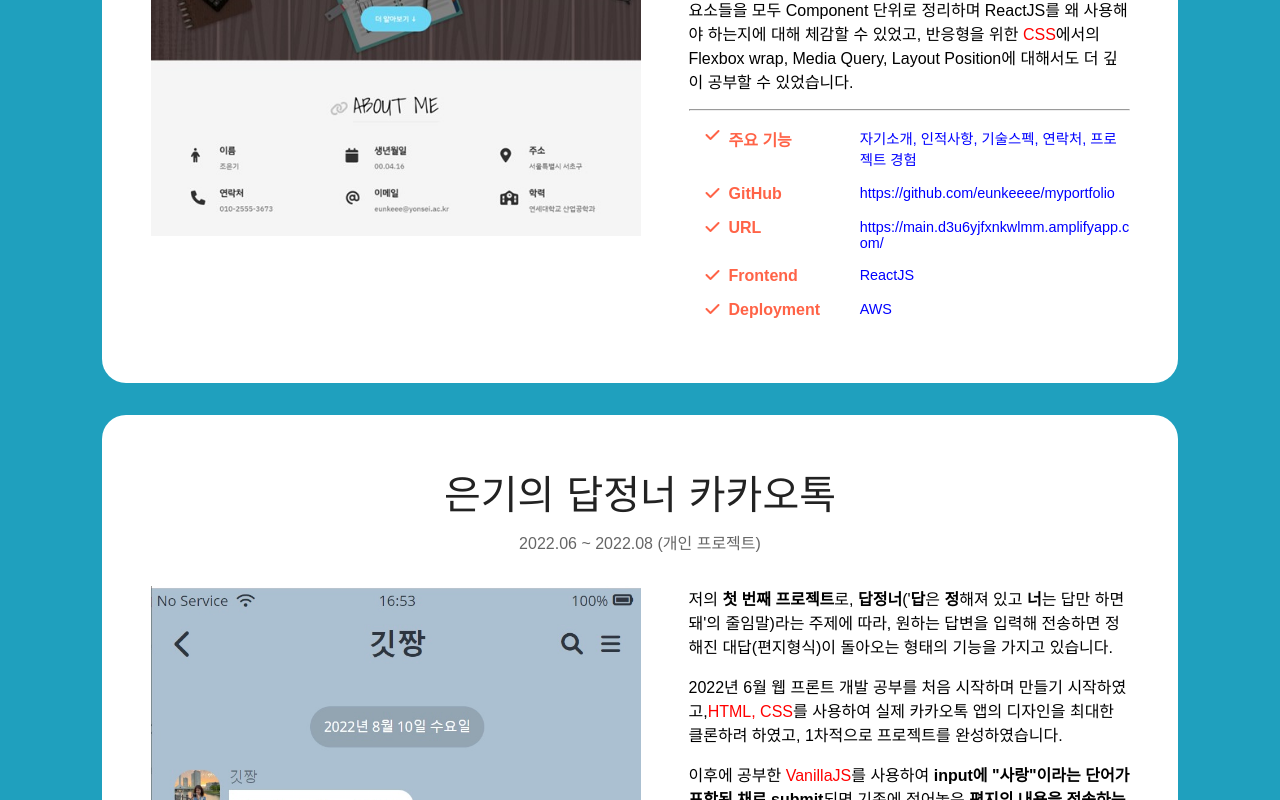
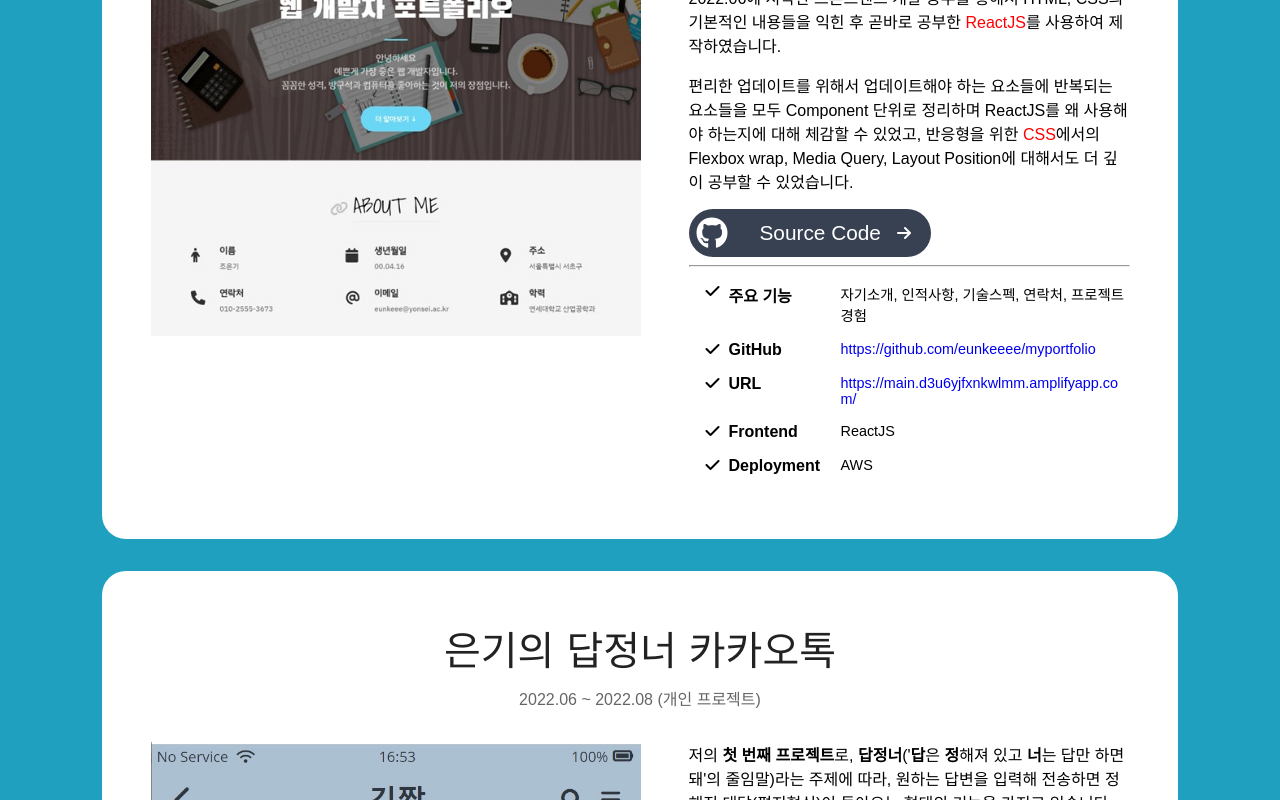
Before and after one commit to eunkeeee/myportfolio, a React (Create React App) app: page / in a window 1280 px wide. Shown: the part 2840-3640 px from the top of the page. Built offline with nearby package versions, Linux system fonts and the light colour scheme; a web font is replaced by a local one.

Commit message:
코드 정리하기

```diff
--- a/src/components/ProjectElement.js
+++ b/src/components/ProjectElement.js
@@ -26,6 +26,14 @@
         </div>
         <div className={styles.descriptions}>
           <div className={styles.MainDescription}>{MainDescription}</div>
+          {/* 소스코드 바로가기 버튼 */}
+          <a href={gitHubLink} target="_blank">
+            <button className={styles.btn}>
+              <i class="fa-brands fa-github"></i>
+              <div>Source Code</div>
+              <i class="fa-solid fa-arrow-right"></i>
+            </button>
+          </a>
           <hr />
           <ul className="fa-ul">
             <li className={styles.li}>
@@ -89,15 +97,6 @@
           </ul>
         </div>
       </div>
-      {/* <img className={styles.img} src={imgSrc} />
-      <h4>{subtitle}</h4>
-      <a target="_blank" href={gitHubLink}>
-        GitHub 바로가기
-      </a>
-      <div className={styles.props}>
-        <h5>ReactJS</h5>
-        <h5>개인</h5>
-      </div> */}
     </div>
   );
 };
--- a/src/components/ProjectElement.module.css
+++ b/src/components/ProjectElement.module.css
@@ -47,26 +47,43 @@
   font-family: var(--ko-article);
   width: 45%;
 }
-
+.btn {
+  border: none;
+  background-color: #384152;
+  color: white;
+  font-size: 1.3rem;
+  line-height: 1.25rem;
+  padding: 0.5rem 1.25rem 0.5rem 0.5rem;
+  display: flex;
+  justify-content: space-between;
+  align-items: center;
+  border-radius: calc(1.25rem + 1rem);
+}
+.btn i:first-child {
+  font-size: 2rem;
+  margin-right: 2rem;
+}
+.btn i:last-child {
+  margin-left: 1rem;
+  font-size: 1rem;
+}
 .li {
   display: flex;
   margin-bottom: 1rem;
 }
 .li div:first-child {
-  width: 8.2rem;
+  width: 7rem;
   font-weight: 900;
   font-size: 1rem;
   vertical-align: top;
-  color: tomato;
   flex-shrink: 1;
 }
 .li > div:last-child,
 .li > div:last-child * {
   font-weight: 400;
   font-size: 0.9rem;
-  width: calc(100% - 8.2rem);
+  width: calc(100% - 7rem);
   word-break: break-all;
-  color: blue;
   flex-shrink: 2;
 }
 .urlDeco {
--- a/src/components/Skill.module.css
+++ b/src/components/Skill.module.css
@@ -11,7 +11,8 @@
   transition: all 0.4s;
 }
 .tech:hover {
-  transform: translateY(5px);
+  transform: var(--getting-bigger);
+  box-shadow: 0.7rem 0.7rem 0.3rem var(--light-background-color);
 }
 .title {
   padding-bottom: 0.5rem;
--- a/src/screens/Archiving.module.css
+++ b/src/screens/Archiving.module.css
@@ -26,7 +26,7 @@
   transition: all 0.4s;
 }
 .element:hover {
-  transform: translateY(5px);
+  transform: var(--getting-bigger);
 }
 .elementImg {
   width: 100%;
--- a/src/screens/Skills.js
+++ b/src/screens/Skills.js
@@ -14,6 +14,7 @@
               <div>
                 <img src="https://velog.velcdn.com/images/songe/post/c1c7427a-71c3-4de8-bf93-a224be79f6ae/image.PNG" />
                 <img src="https://velog.velcdn.com/images/rkddl6803/post/11c0a76b-52e5-4413-a799-05ded157e13e/image.png" />
+                <img src="https://upload.wikimedia.org/wikipedia/commons/thumb/8/8e/Nextjs-logo.svg/2560px-Nextjs-logo.svg.png" />
               </div>
             }
           />
--- a/src/styles.css
+++ b/src/styles.css
@@ -41,6 +41,8 @@
   --Archiving-element-background: white;
   --Project-background: #1fa0be;
   --Footer-background: black;
+
+  --getting-bigger: scale(1.04) translateY(-5px);
 }
 
 body {
```
